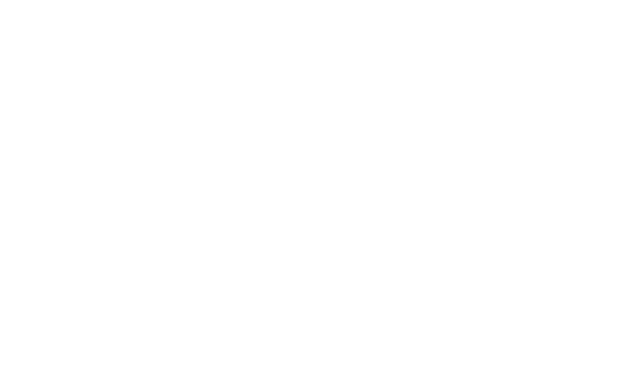
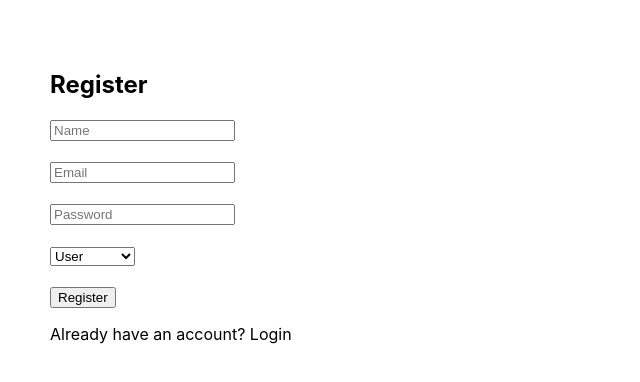
Before and after one commit to Krishna-Sri-Charan/complaint-management-system, a React (Create React App) app in the folder frontend/: page /register in a window 1280 px wide. Before the commit this address had no page. Shown: the top 382 px of the page, without its empty margins (0-640 px from the left). Built offline with nearby package versions, Linux system fonts and the light colour scheme.

Commit message:
implement register page with navigation between login and register

```diff
--- a/frontend/src/App.js
+++ b/frontend/src/App.js
@@ -1,11 +1,13 @@
 import { BrowserRouter, Routes, Route } from "react-router-dom";
 import LoginPage from "./pages/auth/LoginPage";
+import RegisterPage from "./pages/auth/RegisterPage";
 
 function App() {
   return (
     <BrowserRouter>
       <Routes>
         <Route path="/" element={<LoginPage />} />
+        <Route path="/register" element={<RegisterPage />} />
       </Routes>
     </BrowserRouter>
   );
--- a/frontend/src/pages/auth/LoginPage.jsx
+++ b/frontend/src/pages/auth/LoginPage.jsx
@@ -1,9 +1,12 @@
 import { useState } from "react";
 import API from "../../services/api";
+import { useNavigate } from "react-router-dom";
 
 function LoginPage() {
   const [email, setEmail] = useState("");
   const [password, setPassword] = useState("");
+
+  const navigate = useNavigate();
 
   const handleLogin = async () => {
     try {
@@ -39,6 +42,13 @@
       <br /><br />
 
       <button onClick={handleLogin}>Login</button>
+
+      <p>
+        Don't have an account?{" "}
+        <span onClick={() => navigate("/register")}>
+            Register
+        </span>
+      </p>
     </div>
   );
 }
--- /dev/null
+++ b/frontend/src/pages/auth/RegisterPage.jsx
@@ -0,0 +1,77 @@
+import { useState } from "react";
+import API from "../../services/api";
+import { useNavigate } from "react-router-dom";
+
+function RegisterPage() {
+  const navigate = useNavigate();
+
+  const [form, setForm] = useState({
+    name: "",
+    email: "",
+    password: "",
+    role: "USER",
+  });
+
+  const handleChange = (e) => {
+    setForm({ ...form, [e.target.name]: e.target.value });
+  };
+
+  const handleRegister = async () => {
+    try {
+      const res = await API.post("/auth/register", form);
+
+      alert(res.data.message);
+      navigate("/");
+
+    } catch (error) {
+      alert("Registration failed");
+    }
+  };
+
+  return (
+    <div style={{ padding: "50px" }}>
+      <h2>Register</h2>
+
+      <input
+        name="name"
+        placeholder="Name"
+        onChange={handleChange}
+      />
+      <br /><br />
+
+      <input
+        name="email"
+        placeholder="Email"
+        onChange={handleChange}
+      />
+      <br /><br />
+
+      <input
+        name="password"
+        type="password"
+        placeholder="Password"
+        onChange={handleChange}
+      />
+      <br /><br />
+
+      <select name="role" onChange={handleChange}>
+        <option value="USER">User</option>
+        <option value="TECHNICIAN">Technician</option>
+        <option value="ADMIN">Admin</option>
+      </select>
+
+      <br /><br />
+
+      <button onClick={handleRegister}>Register</button>
+
+      <p>
+        Already have an account?{" "}
+        <span onClick={() => navigate("/")}>
+          Login
+        </span>
+      </p>
+    </div>
+  );
+}
+
+export default RegisterPage;
```
